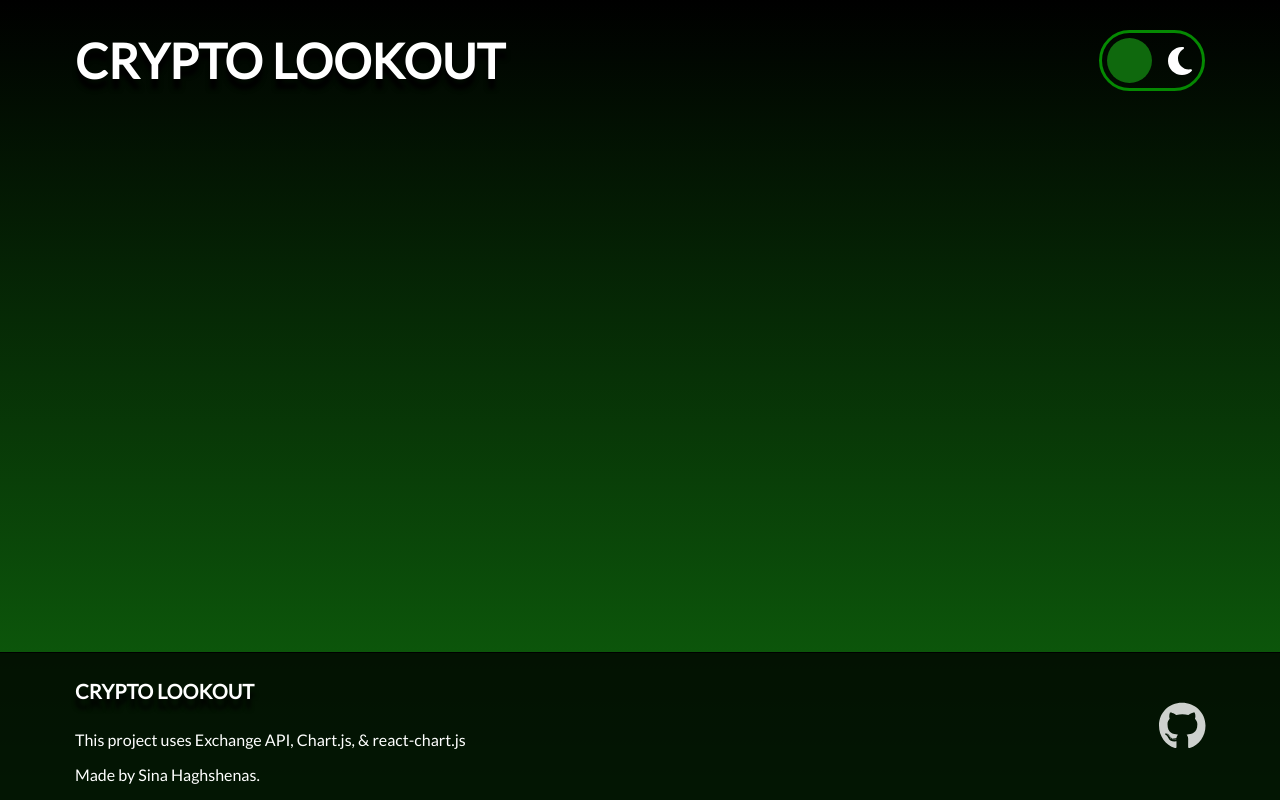
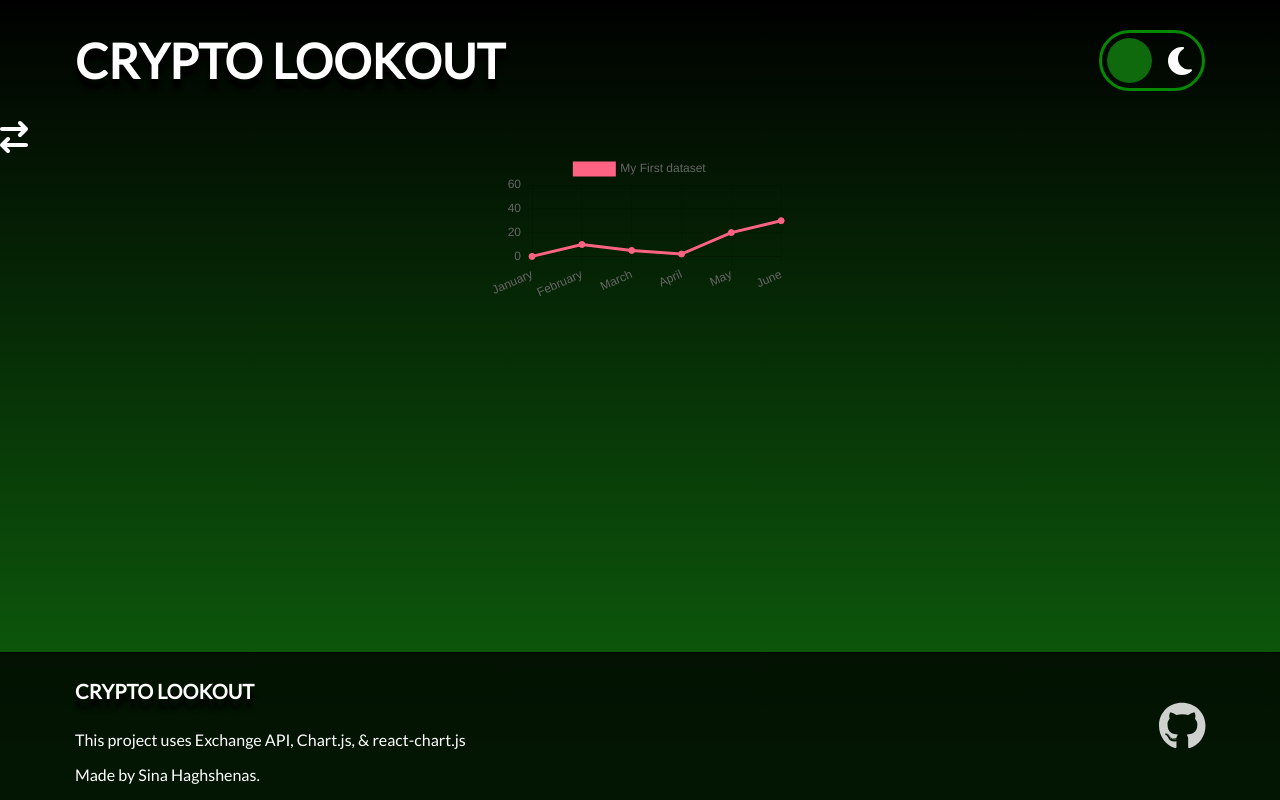
Before and after one commit to Sina-Hgs/currency-lookout, a React (Create React App) app: page / in a window 1280 px wide. Built offline with nearby package versions, Linux system fonts and the light colour scheme; no server answers.

Commit message:
trying the API

```diff
--- a/src/App.js
+++ b/src/App.js
@@ -1,11 +1,16 @@
 import Header from "./components/header/header";
 import Footer from "./components/footer/footer";
+import Calculator from "./components/calculator/calculator";
+import DataChart from "./components/dataChart/dataChart";
+
 import "./App.css";
 
 const App = () => {
   return (
     <div className="App">
       <Header />
+      <Calculator />
+      <DataChart />
       <Footer />
     </div>
   );
--- a/src/components/calculator/calculator.js
+++ b/src/components/calculator/calculator.js
@@ -1,7 +1,14 @@
+import { FontAwesomeIcon } from "@fortawesome/react-fontawesome";
+import { faArrowRightArrowLeft } from "@fortawesome/free-solid-svg-icons";
+
 import "./calculator.css";
 
 const Calculator = () => {
-  return <div>Calculator</div>;
+  return (
+    <div>
+      <FontAwesomeIcon icon={faArrowRightArrowLeft} size="2xl" />
+    </div>
+  );
 };
 
 export default Calculator;
--- a/src/components/chart/chart.js
+++ /dev/null
@@ -1,5 +0,0 @@
-const Chart = () => {
-  return <div></div>;
-};
-
-export default Chart;
--- /dev/null
+++ b/src/components/dataChart/dataChart.css
@@ -0,0 +1,3 @@
+.chart {
+    margin: auto;
+}
--- /dev/null
+++ b/src/components/dataChart/dataChart.js
@@ -0,0 +1,31 @@
+import Data from "../../data/data";
+
+import Chart from "chart.js/auto";
+import { Line } from "react-chartjs-2";
+
+import "./dataChart.css";
+
+const labels = ["January", "February", "March", "April", "May", "June"];
+
+const data = {
+  labels: labels,
+  datasets: [
+    {
+      label: "My First dataset",
+      backgroundColor: "rgb(255, 99, 132)",
+      borderColor: "rgb(255, 99, 132)",
+      data: [0, 10, 5, 2, 20, 30, 45],
+    },
+  ],
+};
+
+const DataChart = () => {
+  return (
+    <div>
+      <Line data={data} className="chart" />
+      <Data />
+    </div>
+  );
+};
+
+export default DataChart;
--- a/src/components/footer/footer.css
+++ b/src/components/footer/footer.css
@@ -1,8 +1,8 @@
 footer {
     position: absolute;
+    bottom: 0;
+    left: 0;
     right: 0;
-    left: 0;
-    bottom: 0;
     background: rgba(0, 0, 0, 0.79);
     border-top: 1px solid #000000;
 }
--- /dev/null
+++ b/src/data/data.js
@@ -0,0 +1,23 @@
+import { useEffect } from "react";
+
+const Data = () => {
+  const requestURL =
+    "https://api.exchangerate.host/timeseries?start_date=2020-01-01&end_date=2020-01-20";
+
+  useEffect(
+    () => async () => {
+      const response = await fetch(requestURL);
+      const data = await response.json();
+      console.log(data.rates);
+    },
+    []
+  );
+
+  // the fetch version without async/await (use it inside the useEffect hook)
+  //   fetch(requestURL)
+  //     .then((response) => response.json())
+  //     .then((data) => data.rates)
+  //     .then(console.log);
+};
+
+export default Data;
```
